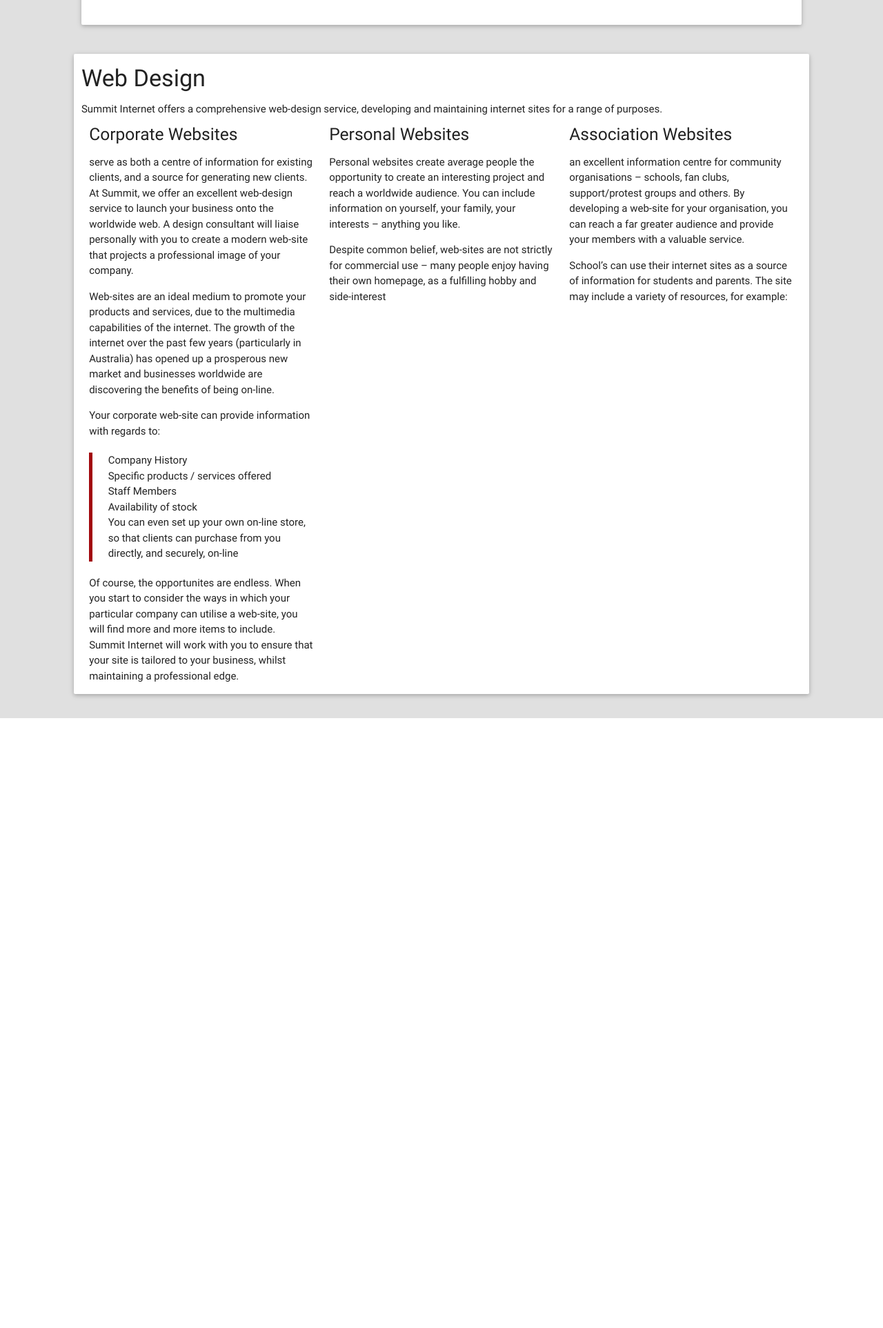
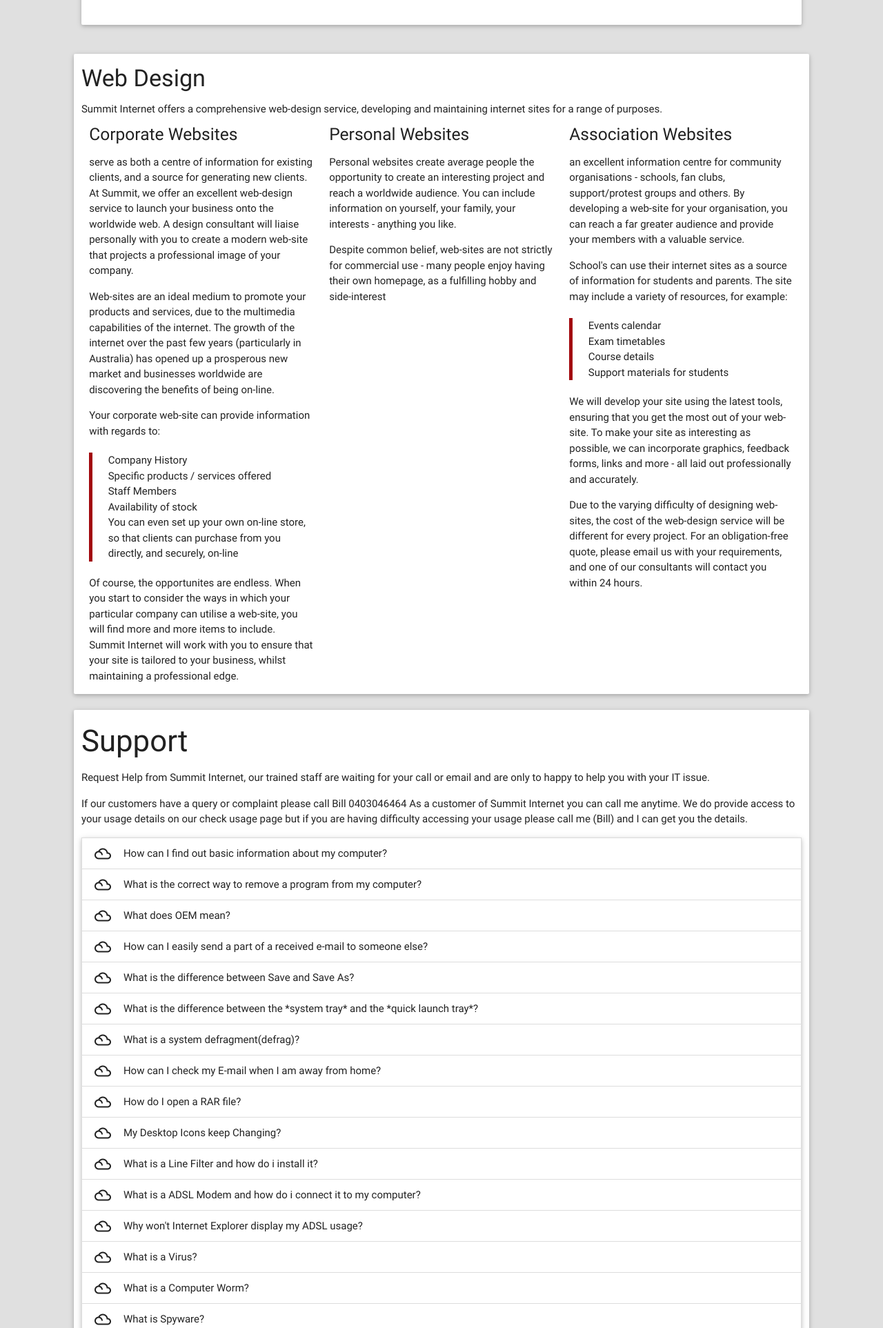
Before and after one commit to raicovx/Summit-Internet-NEW, a PHP site: page / in a window 1280 px wide. Shown: the part 3586-5511 px from the top of the page at 69% size. Before the commit the page ends 4627 px from the top, so only its background shows below. Run offline with PHP 8.4, Linux system fonts and the light colour scheme.

Commit message:
support area, voip members area started

```diff
--- /dev/null
+++ b/SCSS/_supportArea.scss
@@ -0,0 +1,4 @@
+.supportCard{
+	padding:15px 15px;
+
+}
--- a/SCSS/main.scss
+++ b/SCSS/main.scss
@@ -6,5 +6,6 @@
 @import "welcomeArea";
 @import "internetArea";
 @import "hostingArea";
+@import "supportArea";
 
 @import "overrides";
--- /dev/null
+++ b/content-Support-Section.php
@@ -0,0 +1,127 @@
+<div class="row">
+    <div id="supportSection" class="col s12 m12 l10 offset-l1 supportCard card scrollspy">
+		<h3>Support</h3>
+			<p>Request Help from Summit Internet, our trained staff are waiting for your call or email and are only to happy to help you with your IT issue.</p>
+<p>If our customers have a query or complaint please call Bill 0403046464
+As a customer of Summit Internet you can call me anytime. We do provide access to your usage details on our check usage page but if you are having difficulty accessing your usage please call me (Bill) and I can get you the details.</p>
+ <ul class="collapsible" data-collapsible="accordion">
+    <li>
+		<div class="collapsible-header"><i class="mdi-image-filter-drama"></i>How can I find out basic information about my computer?</div>
+      <div class="collapsible-body">
+<p>Right click on the My Computer Icon on the desktop and then left click on Properties.</p>
+<p>&nbsp;</p>
+<p><object width="480" height="385" classid="clsid:d27cdb6e-ae6d-11cf-96b8-444553540000" codebase="http://download.macromedia.com/pub/shockwave/cabs/flash/swflash.cab#version=6,0,40,0"><param name="src" value="http://www.youtube.com/v/P1b591FK-9c&amp;hl=en_GB&amp;fs=1&amp;"><param name="allowscriptaccess" value="always"><param name="allowfullscreen" value="true"><embed width="480" height="385" type="application/x-shockwave-flash" src="http://www.youtube.com/v/P1b591FK-9c&amp;hl=en_GB&amp;fs=1&amp;" allowscriptaccess="always" allowfullscreen="true"></object></p>
+<p>&nbsp;</p></div>
+	</li>
+	<li>
+		<div class="collapsible-header"><i class="mdi-image-filter-drama"></i>What is the correct way to remove a program from my computer?</div>
+      <div class="collapsible-body">
+<p>The best way is to go to Control Panel/Add remove programs. Find the program you wish to remove, click on it and follow the on screen directions. If the program is not there you can check to see if there is an uninstall option when you go to the Program itself or in the start menu options for that program. As a last resort, you can move the program folder to the recycle bin but this will not totally remove it and may cause problems. Leave it on the computer if space allows.</p>
+<p>&nbsp;</p>
+<p><object width="480" height="385" classid="clsid:d27cdb6e-ae6d-11cf-96b8-444553540000" codebase="http://download.macromedia.com/pub/shockwave/cabs/flash/swflash.cab#version=6,0,40,0"><param name="src" value="http://www.youtube.com/v/5xv8lXJxc1w&amp;hl=en_GB&amp;fs=1&amp;"><param name="allowscriptaccess" value="always"><param name="allowfullscreen" value="true"><embed width="480" height="385" type="application/x-shockwave-flash" src="http://www.youtube.com/v/5xv8lXJxc1w&amp;hl=en_GB&amp;fs=1&amp;" allowscriptaccess="always" allowfullscreen="true"></object></p>
+<p>&nbsp;</p></div>
+	</li>
+		<li>
+		<div class="collapsible-header"><i class="mdi-image-filter-drama"></i>What does OEM mean?</div>
+      <div class="collapsible-body">Original Equipment Manufacturer</div>
+	</li>
+	<li>
+		<div class="collapsible-header"><i class="mdi-image-filter-drama"></i>How can I easily send a part of a received e-mail to someone else?</div>
+      <div class="collapsible-body"><p>How can I easily send a part of a received e-mail to someone else?</p>
+<p>Highlight the part you want to send, Right click on it and select copy. Open new message, right click on page, and select paste, and the message should be there ready to go. Or you can select forward, and then highlight the part that you don’t want to go with the message, and press your delete key.</p>
+<p>&nbsp;</p></div>
+	</li>
+	<li>
+		<div class="collapsible-header"><i class="mdi-image-filter-drama"></i>What is the difference between Save and Save As?</div>
+      <div class="collapsible-body"><p>Use SAVE when you are revising an existing document. Use SAVE AS when you are creating a new document from scratch or an existing document. This will keep the original document untouched in its original format and create a new document with a new name.</p>
+<p>&nbsp;</p>
+<p><object width="560" height="340" classid="clsid:d27cdb6e-ae6d-11cf-96b8-444553540000" codebase="http://download.macromedia.com/pub/shockwave/cabs/flash/swflash.cab#version=6,0,40,0"><param name="src" value="http://www.youtube.com/v/I6fc5605b_E&amp;hl=en_GB&amp;fs=1&amp;"><param name="allowscriptaccess" value="always"><param name="allowfullscreen" value="true"><embed width="560" height="340" type="application/x-shockwave-flash" src="http://www.youtube.com/v/I6fc5605b_E&amp;hl=en_GB&amp;fs=1&amp;" allowscriptaccess="always" allowfullscreen="true"></object></p>
+	</div></li>
+	<li>
+		<div class="collapsible-header"><i class="mdi-image-filter-drama"></i>What is the difference between the *system tray* and the *quick launch tray*?</div>
+      <div class="collapsible-body"><p>The system tray is that portion of the task bar (usually on the bottom of the screen-but you can drag it to either side or to the top!) that is on the right hand side displaying the clock and some of those programs that are running in the background. The portion on the left is the ‘quick launch tray’ because you can drag icons/shortcuts there and with a single click you can start or ‘launch’ the program.</p>
+<p>&nbsp;</p></div>
+	</li>
+	<li>
+		<div class="collapsible-header"><i class="mdi-image-filter-drama"></i>What is a system defragment(defrag)?</div>
+      <div class="collapsible-body"><p>The act of defragmenting a hard drive. When you defragment a hard drive you use a software utility to arrange the order of your files so that each file is represented in a physically continuous segment. Defragmentation can improve your hard drive performance because it can read any particular file in a continuous stream instead of jumping here and there around a hard drive to locate each file segment or fragment.</p>
+		  <p>&nbsp;</p>
+		  <p><object width="560" height="340" classid="clsid:d27cdb6e-ae6d-11cf-96b8-444553540000" codebase="http://download.macromedia.com/pub/shockwave/cabs/flash/swflash.cab#version=6,0,40,0"><param name="src" value="http://www.youtube.com/v/BUo9kI07_-c&amp;hl=en_GB&amp;fs=1&amp;"><param name="allowscriptaccess" value="always"><param name="allowfullscreen" value="true"><embed width="560" height="340" type="application/x-shockwave-flash" src="http://www.youtube.com/v/BUo9kI07_-c&amp;hl=en_GB&amp;fs=1&amp;" allowscriptaccess="always" allowfullscreen="true"></object></p>
+<p>&nbsp;</p></div>
+	</li>
+
+	<li>
+		<div class="collapsible-header"><i class="mdi-image-filter-drama"></i>How can I check my E-mail when I am away from home?</div>
+      <div class="collapsible-body"><p>Before you leave, check the home page of your ISP. Take a look at our web site and under the “Member Tab” you will see “Webmail”. You can login with a username and password (if you don’t know what your username and password is please contact our office). This will allow you to check your email away from home or work.&nbsp;<a href="http://mymail.summit.net.au/" target="_blank">Summit Web Mail</a></p>
+<p>&nbsp;</p></div>
+	</li>
+	<li>
+		<div class="collapsible-header"><i class="mdi-image-filter-drama"></i>How do I open a RAR file?</div>
+      <div class="collapsible-body"><p>A RAR file (Resource Adapters Archive) is a compressed file (like a Zip file). You need a decompressing program to see the contents of a RAR file. One you can use is called WinRAR. A trial version is available at<a href="http://www.download.com/" target="_blank">www.download.com</a></p>
+<p>&nbsp;</p>
+<p><object width="480" height="385" classid="clsid:d27cdb6e-ae6d-11cf-96b8-444553540000" codebase="http://download.macromedia.com/pub/shockwave/cabs/flash/swflash.cab#version=6,0,40,0"><param name="src" value="http://www.youtube.com/v/VNTTqISQD8I&amp;hl=en_GB&amp;fs=1&amp;"><param name="allowscriptaccess" value="always"><param name="allowfullscreen" value="true"><embed width="480" height="385" type="application/x-shockwave-flash" src="http://www.youtube.com/v/VNTTqISQD8I&amp;hl=en_GB&amp;fs=1&amp;" allowscriptaccess="always" allowfullscreen="true"></object></p>
+<p>&nbsp;</p></div>
+	</li>
+	<li>
+		<div class="collapsible-header"><i class="mdi-image-filter-drama"></i>My Desktop Icons keep Changing?</div>
+      <div class="collapsible-body"><p>If your desktop icons seem to change on their own accord go to the desktop and right click. Be sure the auto arranges choice is unchecked. This should keep your icons the way you want them!</p>
+<p>&nbsp;</p></div>
+	</li>
+	<li>
+		<div class="collapsible-header"><i class="mdi-image-filter-drama"></i>What is a Line Filter and how do i install it?</div>
+      <div class="collapsible-body"><p>A&nbsp;<b>line filter</b>&nbsp;is installed between analog devices (such as telephones or analog modems) and a telephone line, in order to prevent interference between such devices and a&nbsp;<a title="Digital subscriber line" href="http://en.wikipedia.org/wiki/Digital_subscriber_line">DSL</a>&nbsp;service operating on the same line. Without DSL filters, signals or echoes from analog devices at the top of their frequency range can result in reduced performance and connection problems with DSL service, while those from the DSL service at the bottom of its range can result in line noise and other issues for analog devices.</p>
+<p>&nbsp;</p>
+<p><object width="480" height="385" classid="clsid:d27cdb6e-ae6d-11cf-96b8-444553540000" codebase="http://download.macromedia.com/pub/shockwave/cabs/flash/swflash.cab#version=6,0,40,0"><param name="src" value="http://www.youtube.com/v/RP6IKid4joI&amp;hl=en_GB&amp;fs=1&amp;"><param name="allowscriptaccess" value="always"><param name="allowfullscreen" value="true"><embed width="480" height="385" type="application/x-shockwave-flash" src="http://www.youtube.com/v/RP6IKid4joI&amp;hl=en_GB&amp;fs=1&amp;" allowscriptaccess="always" allowfullscreen="true"></object></p></div>
+	</li>
+	<li>
+		<div class="collapsible-header"><i class="mdi-image-filter-drama"></i>What is a ADSL Modem and how do i connect it to my computer?</div>
+      <div class="collapsible-body"><p>An ADSL modem or DSL modem is a device used to connect a single computer or router to a DSL phone line, in order to use an ADSL service. Most moden ADSL modem combine both a modem and router all in one unit.</p>
+<p>&nbsp;</p>
+<p><object width="480" height="385" classid="clsid:d27cdb6e-ae6d-11cf-96b8-444553540000" codebase="http://download.macromedia.com/pub/shockwave/cabs/flash/swflash.cab#version=6,0,40,0"><param name="src" value="http://www.youtube.com/v/hAAnXMDovls&amp;hl=en_GB&amp;fs=1&amp;"><param name="allowscriptaccess" value="always"><param name="allowfullscreen" value="true"><embed width="480" height="385" type="application/x-shockwave-flash" src="http://www.youtube.com/v/hAAnXMDovls&amp;hl=en_GB&amp;fs=1&amp;" allowscriptaccess="always" allowfullscreen="true"></object></p></div>
+	</li>
+	<li>
+		<div class="collapsible-header"><i class="mdi-image-filter-drama"></i>Why won't Internet Explorer display my ADSL usage?</div>
+      <div class="collapsible-body"><p>This is a two part question please read below for explanation</p>
+<p>&nbsp;</p>
+<p><b>First we should ask what is a cookie?</b></p>
+<p>Cookies are small files that Web sites put on your computer hard disk drive when you first visit. Think of a cookie as an identification card that’s uniquely yours. Its job is to notify the site when you’ve returned. Cookies should not be confused with viruses. While it is possible to misuse a cookie in cases where there is personal data in it, cookies by themselves are not malicious. Many Web sites, including Microsoft’s, use cookies. Cookies tell us how often you visit pages, which helps us find out what information interests you. In this way, we can give you more of the content you like and less of the content you don’t. Cookies can help you be more efficient. Have you ever put something in a virtual shopping cart in an online store and then returned a few days later to find that the item is still there? That’s an example of cookies at work. Cookies let you store preferences and user names, register products and services, and personalize pages. But if you never register or leave personal information at a site, then the server only knows that someone with your cookie has returned to the Web site. It doesn’t know anything else. You’re in charge of deciding whether we know anything about you.</p>
+<p>&nbsp;</p>
+<p><b>Why are cookies blocked on Summit Internet Usage page?</b></p>
+<p>This is a good thing as some web site could contain nasty virus or pose a security risk to the information on your machine. So by default this option is turned off. But unfortunately this also means that safe web sites are also block from displaying their safe content. &nbsp;By allowing cookies on the Summit Internet Usage page you are only allowing the safe content to be displayed on this web page not other web pages that could potential have nasty content within the web sites.</p>
+</div>
+	</li>
+	<li>
+		<div class="collapsible-header"><i class="mdi-image-filter-drama"></i>What is a Virus?</div>
+      <div class="collapsible-body"><p>Computer viruses are small software programs that are designed to spread from one computer to another and to interfere with computer operation. A virus might corrupt or delete data on your computer, use your e-mail program to spread itself to other computers, or even erase everything on your hard disk. Computer viruses are often spread by attachments in e-mail messages or instant messaging messages. That is why it is essential that you never open e-mail attachments unless you know who it’s from and you are expecting it. Viruses can be disguised as attachments of funny images, greeting cards, or audio and video files. Computer viruses also spread through downloads on the Internet. They can be hidden in inactive software or other files or programs you might download. To help avoid computer viruses, it’s essential that you keep your computer current with the latest updates and antivirus tools, stay informed about recent threats, run your computer as a standard user (not as administrator), and that you follow a few basic rules when you surf the Internet, download files, and open attachments. Once a virus is on your computer, its type or the method it used to get there is not as important as removing it and preventing further infection.</p>
+</div>
+	</li>
+	<li>
+		<div class="collapsible-header"><i class="mdi-image-filter-drama"></i>What is a Computer Worm?</div>
+      <div class="collapsible-body"><p>A computer worm is a software program that is designed to copy itself from one computer to another, without human interaction. Unlike a computer virus, a worm can copy itself automatically. Worms can replicate in great volume. For example, a worm can send out copies of itself to every contact in your e-mail address book, and then it can send itself to all of the contacts your contact’s e-mail address books. Some worms spread very quickly. They clog networks and can cause long waits for you (and everyone else) to view Web pages on the Internet.</p>
+</div>
+	</li>
+	<li>
+		<div class="collapsible-header"><i class="mdi-image-filter-drama"></i>What is Spyware?</div>
+      <div class="collapsible-body"><p>Spyware is a general term used to describe software that performs certain behaviors, generally without appropriately obtaining your consent first, such as:</p>
+		  <blockquote style="margin-left:25px">
+		  	Advertising
+	<br>
+Collecting personal information
+<br>
+Changing the configuration of your computer
+		  </blockquote>
+<p>spyware is often associated with software that displays advertisements (called adware) or software that tracks personal or sensitive information.</p>
+
+<p><b>Trading tracking for services</b><br>
+That does not mean all software that provides ads or tracks your online activities is bad. For example, you might sign up for a free music service, but you “pay” for the service by agreeing to receive targeted ads. If you understand the terms and agree to them, you may have decided that it is a fair tradeoff. You might also agree to let the company track your online activities to determine which ads to show you.</p>
+<p><b>What spyware does</b><br>
+Other kinds of spyware make changes to your computer that can be annoying and can cause your computer slow down or crash.</p>
+<p>These programs can change your Web browser's home page or search page, or add additional components to your browser you don't need or want. They also make it very difficult for you to change your settings back to the way you had them.</p>
+<p><b>Know what you're installing</b></p>
+<p>The key in all cases is whether or not you (or someone who uses your computer) understand what the software will do and have agreed to install the software on your computer. A common trick is to covertly install the software during the installation of other software you want such as a music or video file sharing program. Whenever you install something on your computer, make sure you carefully read all disclosures, including the license agreement and privacy statement. Sometimes the inclusion of unwanted software in a given software installation is documented, but it might appear at the end of a license agreement or privacy statement.There are a number of ways spyware or other unwanted software can get on your computer.</p>
+</div>
+	</li>
+	</ul>
+
+   </div>
+</div>
--- a/content-webDesign-section.php
+++ b/content-webDesign-section.php
@@ -20,12 +20,21 @@
 
         <div class="col l4">
     <h5>Personal Websites</h5>
-    <p>Personal websites create average people the opportunity to create an interesting project and reach a worldwide audience. You can include information on yourself, your family, your interests – anything you like.</p>
-    <p>Despite common belief, web-sites are not strictly for commercial use – many people enjoy having their own homepage, as a fulfilling hobby and side-interest</p>
+    <p>Personal websites create average people the opportunity to create an interesting project and reach a worldwide audience. You can include information on yourself, your family, your interests - anything you like.</p>
+    <p>Despite common belief, web-sites are not strictly for commercial use - many people enjoy having their own homepage, as a fulfilling hobby and side-interest</p>
     </div>
 
         <div class="col l4">
     <h5>Association Websites</h5>
-    <p>an excellent information centre for community organisations – schools, fan clubs, support/protest groups and others. By developing a web-site for your organisation, you can reach a far greater audience and provide your members with a valuable service.</p>
-    <p>School’s can use their internet sites as a source of information for students and parents. The site may include a variety of resources, for example:</p>
+    <p>an excellent information centre for community organisations - schools, fan clubs, support/protest groups and others. By developing a web-site for your organisation, you can reach a far greater audience and provide your members with a valuable service.</p>
+    <p>School's can use their internet sites as a source of information for students and parents. The site may include a variety of resources, for example:</p>
+    <blockquote>
+    	Events calendar<br>
+ Exam timetables<br>
+ Course details<br>
+Support materials for students
+    </blockquote>
+   <p> We will develop your site using the latest tools, ensuring that you get the most out of your web-site. To make your site as interesting as possible, we can incorporate graphics, feedback forms, links and more - all laid out professionally and accurately.</p>
+<p>Due to the varying difficulty of designing web-sites, the cost of the web-design service will be different for every project. For an obligation-free quote, please email us with your requirements, and one of our consultants will contact you within 24 hours.</p>
+
 </div></div>
--- a/index.php
+++ b/index.php
@@ -31,6 +31,7 @@
     include('content-internet-section.php');
     include('content-hosting-section.php');
     include('content-webDesign-section.php');
+    include('content-Support-section.php');
     ?>
 <script src="JS/materialize.min.js"></script>
     <script src="JS/main.js"></script>
--- /dev/null
+++ b/members-voipUsage.php
@@ -0,0 +1,4 @@
+<h3>VoIP Usage</h3>
+Call Bill if you have any questions.  Please be careful in this area once logged in as you can adjust how your phone operates.<br>
+May not work correctly in Internet Explorer. Please use Chrome or Firefox.
+<iframe id="Check_usage" src="https://web.faktortel.com.au/client/login.php" name="Check_usage" width="850" height="3000" frameborder="0" marginwidth="5" marginheight="1" scrolling="auto" align="top"></iframe>
--- a/navigation-main.php
+++ b/navigation-main.php
@@ -3,7 +3,7 @@
             <li><a class="dropdown-button" href="#!" data-activates="dropdown1">Internet <i class="mdi-navigation-arrow-drop-down right"></i></a></li>
             <li><a class="dropdown-button" data-activates="dropdown2" href="#!">Hosting <i class="mdi-navigation-arrow-drop-down right"></i></a></li>
             <li><a href="#webDesignSection">Web Design</a></li>
-            <li><a href="support.html">Support</a></li>
+            <li><a href="#supportSection">Support</a></li>
             <li><a href="contactUs.html">Contact Us</a></li>
             <li><a class="dropdown-button" data-activates="dropdown3" href="members.html">Members <i class="mdi-navigation-arrow-drop-down right"></i></a></li>
             <li><a href="aboutUs.html">About Us</a></li>
```
Also changed, not shown: .settings/settings.json (added), CSS/main.css.
